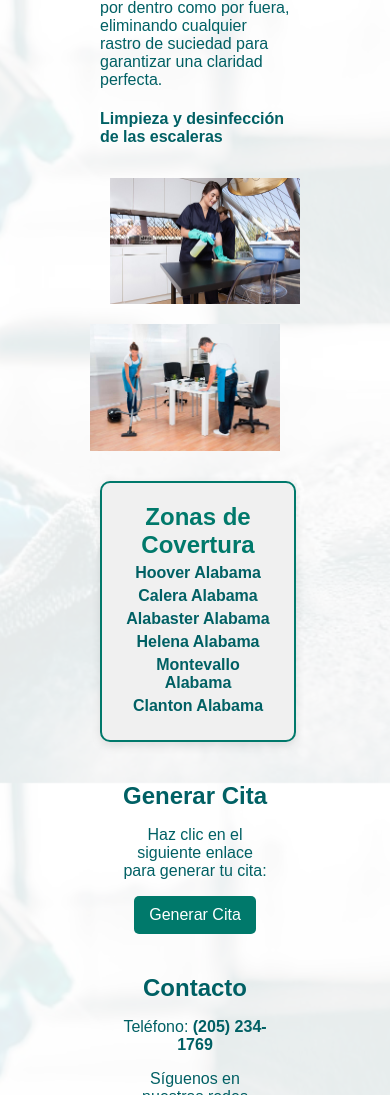
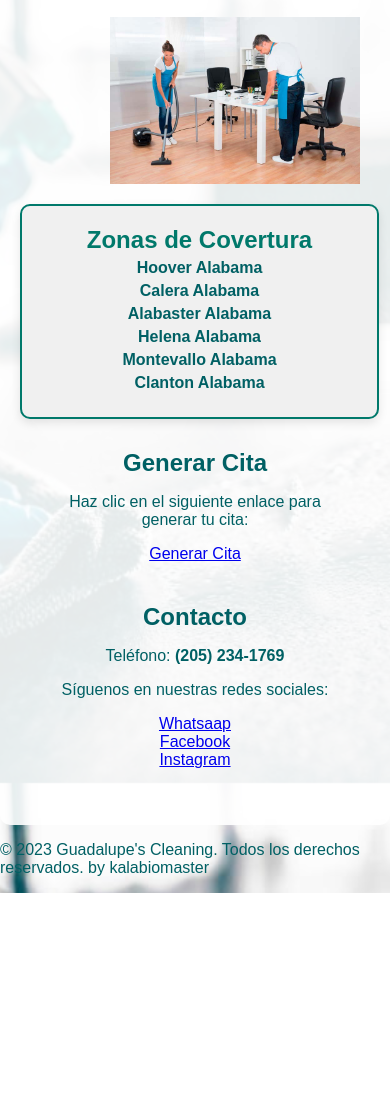
Before and after one commit to kalabiomaster/testpage, a plain HTML site: page index.html in a window 390 px wide. Shown: the part 905-2000 px from the top of the page. After the commit the page ends 1798 px from the top, so only its background shows below. Drawn offline with Linux system fonts and the light colour scheme.

Commit message:
Update styles.css

```diff
--- a/styles.css
+++ b/styles.css
@@ -21,6 +21,7 @@ header {
 nav ul {
     list-style-type: none;
     padding: 0;
+    text-align: center; /* Centra los elementos del menú */
 }
 
 nav ul li {
@@ -38,7 +39,7 @@ h1, h2 {
 }
 
 main {
-    padding: 100px;
+    padding: 50px; /* Reduce el padding para pantallas más pequeñas */
     background-color: rgba(255, 255, 255, 0.9); /* Fondo blanco semi-transparente */
     border-radius: 10px;
 }
@@ -101,57 +102,26 @@ main {
 
 #contacto ul {
     list-style-type: none;        /* Elimina los puntos de la lista */
-    padding: 0;                   /* Elimina el espaciado interno de la lista */
+    padding: 0;
 }
 
-#contacto li {
-    margin: 5px 0;                /* Espaciado entre los elementos de la lista */
-}
-
-#contacto a {
-    text-decoration: none;         /* Sin subrayado en los enlaces */
-    color: #00796b;               /* Color de texto para los enlaces */
-}
-
-#contacto a:hover {
-    text-decoration: underline;    /* Subrayado al pasar el mouse sobre el enlace */
-}
-
-.button {
-    background-color: #00796b;    /* Color de fondo del botón */
-    color: white;                  /* Color del texto */
-    padding: 10px 15px;           /* Espaciado interno del botón */
-    text-decoration: none;         /* Sin subrayado */
-    border-radius: 5px;           /* Bordes redondeados */
-    display: inline-block;         /* Permite que el botón conserve su tamaño */
-    transition: background-color 0.3s; /* Efecto de transición para el color de fondo */
-}
-
-.button:hover {
-    background-color: #005b4d;    /* Color de fondo al pasar el mouse */
-}
-.button:hover {
-    background-color: #004d40;
-}
-
-footer {
-    background-color: rgba(0, 131, 143, 0.8);
-    color: white;
-    text-align: center;
-    padding: 10px 0;
-    position: relative;
-    bottom: 0;
-    width: 100%;
-}
-
-/* Media Queries para Responsividad */
+/* Media Queries para mejorar la visualización en móviles */
 @media (max-width: 768px) {
-    nav ul li {
-        display: block; /* Cambia a bloque en pantallas pequeñas */
-        margin: 5px 0;
+    main {
+        padding: 20px; /* Reduce aún más el padding en pantallas pequeñas */
     }
 
-    .logo {
-        width: 80px; /* Ajuste de tamaño del logo en móviles */
+    nav ul li {
+        display: block; /* Apilan elementos verticalmente */
+        margin: 5px 0; /* Espaciado vertical */
+    }
+
+    #Covertura {
+        width: 90%; /* Aumenta el ancho en pantallas más pequeñas */
+        margin: 10px auto; /* Ajusta el margen */
+    }
+
+    h1, h2 {
+        font-size: 1.5em; /* Ajusta el tamaño de los encabezados */
     }
 }
```
